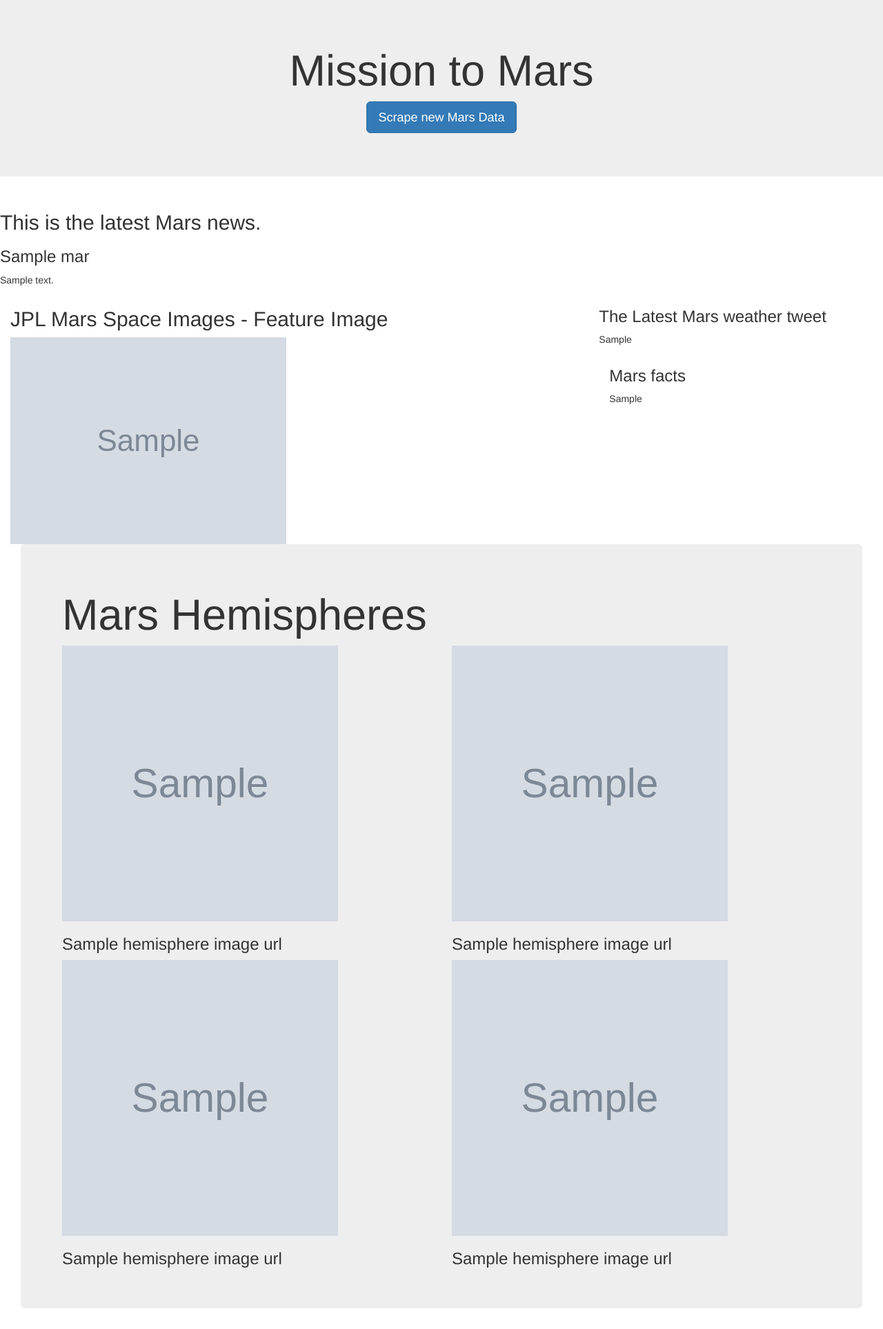
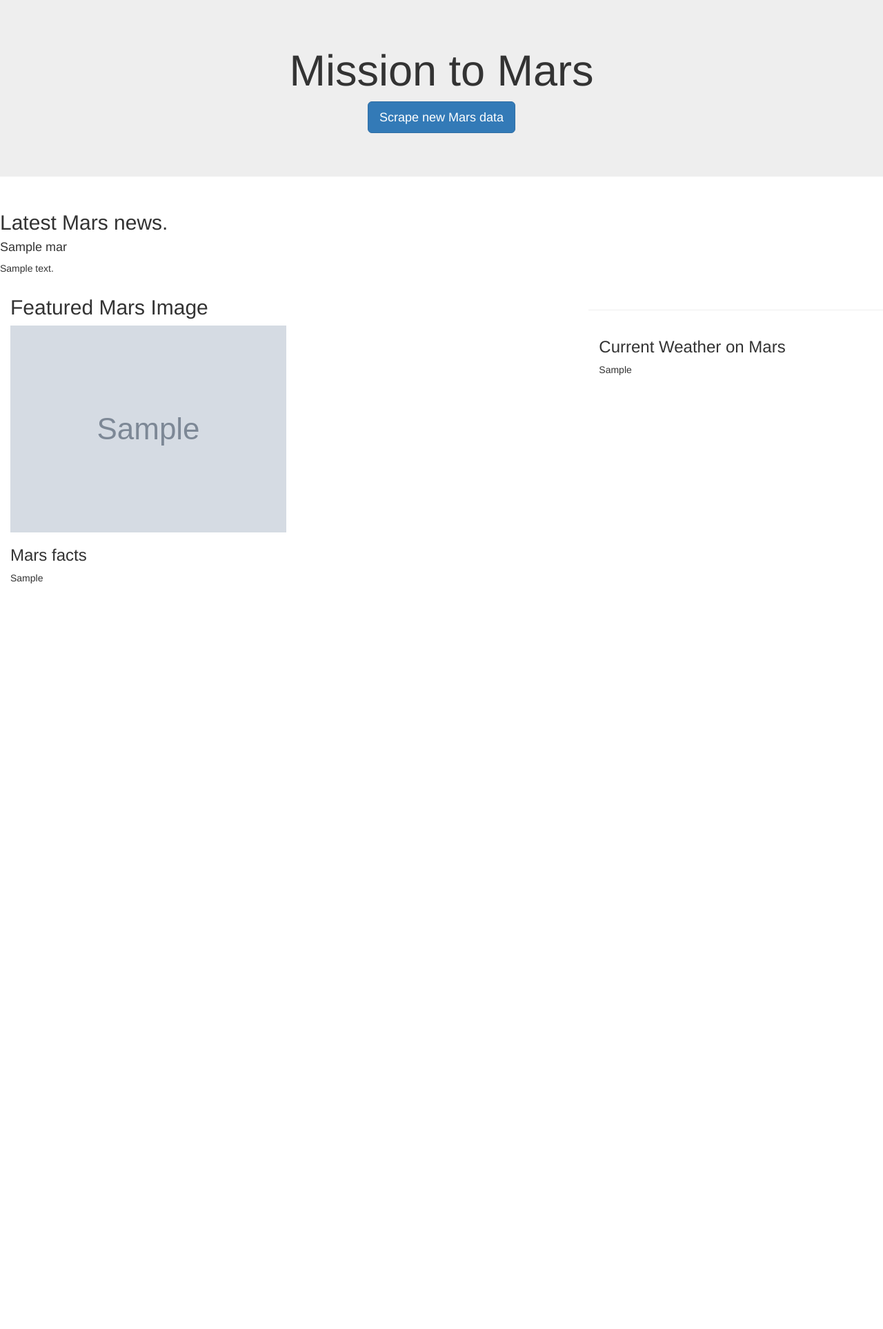
Before and after one commit to dbikindu/scraping_mars, a Flask app: page / in a window 1280 px wide. Shown: the whole page at 69% size. After the commit the page ends 846 px from the top, so only its background shows below. Run offline with Flask 2, Linux system fonts and the light colour scheme; grey boxes marked "Sample" are stand-in pictures; a database or web service that is not in the repository returns one stand-in record (values such as "Sample title"); some libraries are stand-ins or nearby versions.

Commit message:
update file

```diff
--- a/templates/index.html
+++ b/templates/index.html
@@ -13,76 +13,49 @@
   <div clas="container">
     <div class="jumbotron text-center">
       <h1>Mission to Mars</h1>
-      <p><a class="btn btn-primary btn-lg" href="/scrape" role="button">Scrape new Mars Data</a></p>
+      <p><a class="btn btn-primary btn-lg" href="/scrape" role="button">Scrape new Mars data</a></p>
     </div>
-
+  </div>
+  <div clas="container">
     <div class="row">
-            <div class="col-md-12">
-              <h2>This is the latest Mars news.</h2>
-              <h3>{{mars.news_title}}</h3>
-              <p> {{ mars.summary}}</p>
+            <div class="col-md-12 col-xs-12">
+              <h2>Latest Mars news.</h2>
+              <h4>{{ mars.news_title }}</h4>
+              <p> {{mars.summary}}</p>
             </div>
     </div>
 
     <div class="container-fluid">
       <div class="row">
-        <div class="col-md-8 big_box">
-          <h2>JPL Mars Space Images - Feature Image</h2>
-          <img src="{{mars.featured_image_url}}" alt="Mars featured image" />
-        </div>
-
-        <div class="col-md-4">
+        <div class="col-md-8 col-xs-12 big_box">
+          <h2>Featured Mars Image</h2>
+          <img class="img" src="{{mars.featured_image_url}}" alt="Mars featured image" />
+        </div></br>
+        <hr>
+          <div class="col-md-4 col-xs-12">
             <div class="row weather-box">
               <div class="col-md-12">
-              <h3>The Latest Mars weather tweet</h3>
+                <h3>Current Weather on Mars</h3>
                 <p>
                   {{mars.mars_weather}}
                 </p>
               </div>
             </div>
+          </div>
 
-          <div class="col-md-12">
+          <div class="col-md-12 col-xs-12">
+            <div>
               <h3>Mars facts</h3>
+              <p>
               {{mars.mars_facts_table | safe }}
+              </p>
             </div>
         </div>
-
-      </div>
-
-      <div class="container-fluid">
-
-      <div class="jumbotron">
-        <h1>Mars Hemispheres</h1>
-
-        <div class="row">
-          <div class="col-md-6">
-            <img src="{{mars.hemisphere_image_urls[0]['img_url']}}" alt="Mars Hemisphere1" style="width:400px;height:400px;border:0;">
-            <h3>{{mars.hemisphere_image_urls[0]['title']}}</h3>
-          </div>
-          <div class="col-md-6">
-            <img src="{{mars.hemisphere_image_urls[1]['img_url']}}" alt="Mars Hemisphere2" style="width:400px;height:400px;border:0;">
-            <h3>{{mars.hemisphere_image_urls[1]['title']}}</h3>
       </div>
     </div>
 
 
-        <div class="row">
-          <div class="col-md-6">
-            <img src="{{mars.hemisphere_image_urls[3]['img_url']}}" alt="Mars Hemisphere1" style="width:400px;height:400px;border:0;">
-            <h3>{{mars.hemisphere_image_urls[3]['title']}}</h3>
-          </div>
-          <div class="col-md-6">
-            <img src="{{mars.hemisphere_image_urls[4]['img_url']}}" alt="Mars Hemisphere2" style="width:400px;height:400px;border:0;">
-            <h3>{{mars.hemisphere_image_urls[4]['title']}}</h3>
-          </div>
-        </div>
-
-  </div>
-
-
-
-
-  </div>
 
 </body>
+
 </html>
```
Also changed, not shown: static/style.css (added). Lines whose indentation alone changed are shown as unchanged.
